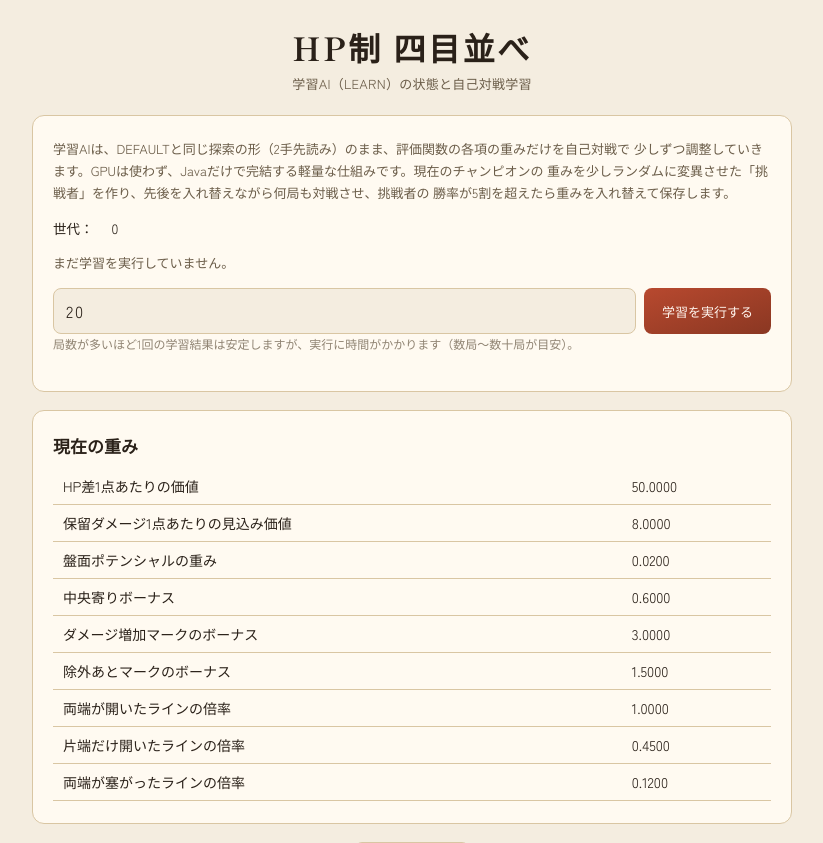
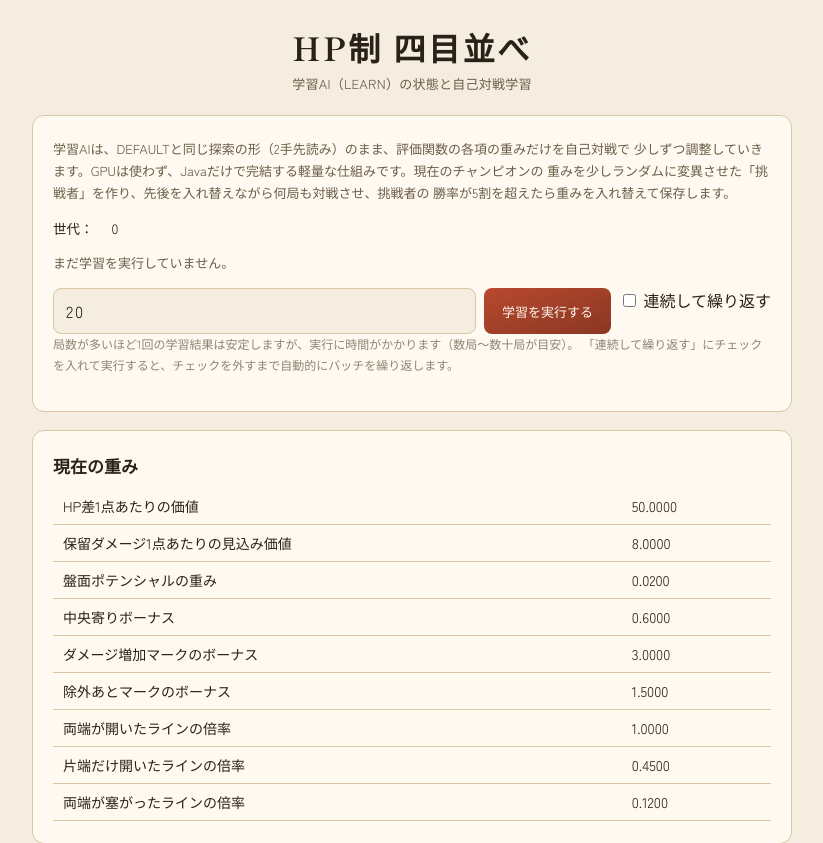
Before and after one commit to akaken1123/YonmokuRessen, a Spring Boot app: page /learning.html in a window 1280 px wide. Shown: the top 843 px of the page, without its empty margins (228-1051 px from the left). Run offline with Spring Boot 4, Linux system fonts and the light colour scheme; some of the project's set-up classes (security, data sources, template engines, error pages and the like) are left out, and stand-ins take their place.

Commit message:
学習AIページに連続実行（ループ）チェックボックスを追加
「連続して繰り返す」にチェックを入れて「学習を実行する」を押すと、チェックを
外すまで学習バッチを自動的に繰り返す。ボタンには実行回数を表示し、通信エラー時は
自動的にチェックを外して連続実行を止める。

Co-Authored-By: Claude Sonnet 5 <noreply@anthropic.com>
Claude-Session: https://claude.ai/code/session_01GG8ru6e16w126p8J7ojd88

```diff
--- a/src/main/resources/static/js/learning.js
+++ b/src/main/resources/static/js/learning.js
@@ -5,6 +5,10 @@
   const weightsBody = document.getElementById('weightsBody');
   const gamesInput = document.getElementById('gamesInput');
   const trainBtn = document.getElementById('trainBtn');
+  const loopCheckbox = document.getElementById('loopCheckbox');
+  const loopStatus = document.getElementById('loopStatus');
+
+  let loopRunning = false; // 「学習を実行する」の多重起動を防ぐガード
 
   const WEIGHT_LABELS = {
     hpWeight: 'HP差1点あたりの価値',
@@ -55,10 +59,9 @@
     }
   }
 
-  trainBtn.addEventListener('click', async ()=>{
+  /** 学習バッチを1回実行する。成功すればtrue、失敗すればエラーを表示してfalseを返す。 */
+  async function runOneBatch(){
     const games = Math.max(2, Math.min(200, parseInt(gamesInput.value, 10) || 20));
-    trainBtn.disabled = true;
-    trainBtn.textContent = '学習中…';
     try{
       const res = await fetch(`/api/learning/train?games=${games}`, { method: 'POST' });
       if(!res.ok) throw new Error('学習の実行に失敗しました');
@@ -66,12 +69,32 @@
       generationLabel.textContent = summary.generation;
       renderSummary(summary);
       renderWeights(summary.currentWeights);
+      return true;
     }catch(e){
       showError(e.message || '通信エラーが発生しました。');
-    }finally{
-      trainBtn.disabled = false;
-      trainBtn.textContent = '学習を実行する';
+      return false;
     }
+  }
+
+  trainBtn.addEventListener('click', async ()=>{
+    if(loopRunning) return; // 実行中の二重クリックを無視する
+    loopRunning = true;
+    trainBtn.disabled = true;
+    let round = 0;
+    do{
+      round++;
+      trainBtn.textContent = loopCheckbox.checked ? `学習中…（連続実行 ${round}回目）` : '学習中…';
+      loopStatus.textContent = loopCheckbox.checked ? '連続実行中です。チェックを外すと、実行中のバッチが終わり次第停止します。' : '';
+      const ok = await runOneBatch();
+      if(!ok){
+        loopCheckbox.checked = false; // 通信エラー時は連続実行を止める
+        break;
+      }
+    }while(loopCheckbox.checked);
+    trainBtn.disabled = false;
+    trainBtn.textContent = '学習を実行する';
+    loopStatus.textContent = '';
+    loopRunning = false;
   });
 
   loadStatus();
--- a/src/main/resources/static/learning.html
+++ b/src/main/resources/static/learning.html
@@ -28,8 +28,11 @@
     <div class="join-row">
       <input type="number" id="gamesInput" value="20" min="2" max="200" style="width:80px;">
       <button class="primary" id="trainBtn">学習を実行する</button>
+      <label><input type="checkbox" id="loopCheckbox"> 連続して繰り返す</label>
     </div>
-    <p style="font-size:12px; opacity:0.75;">局数が多いほど1回の学習結果は安定しますが、実行に時間がかかります（数局〜数十局が目安）。</p>
+    <p style="font-size:12px; opacity:0.75;">局数が多いほど1回の学習結果は安定しますが、実行に時間がかかります（数局〜数十局が目安）。
+    「連続して繰り返す」にチェックを入れて実行すると、チェックを外すまで自動的にバッチを繰り返します。</p>
+    <p id="loopStatus" style="font-size:12px; opacity:0.75;"></p>
   </div>
 
   <div class="lobby-card">
```
